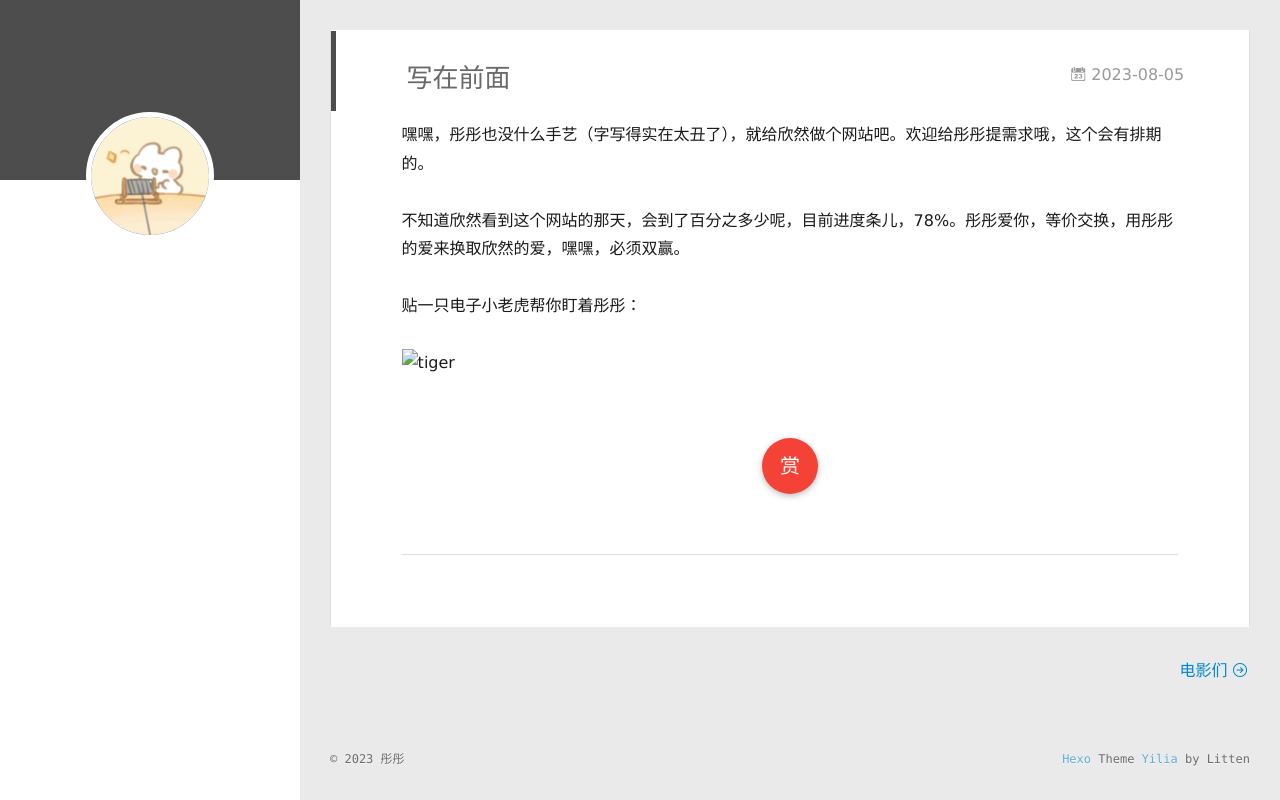
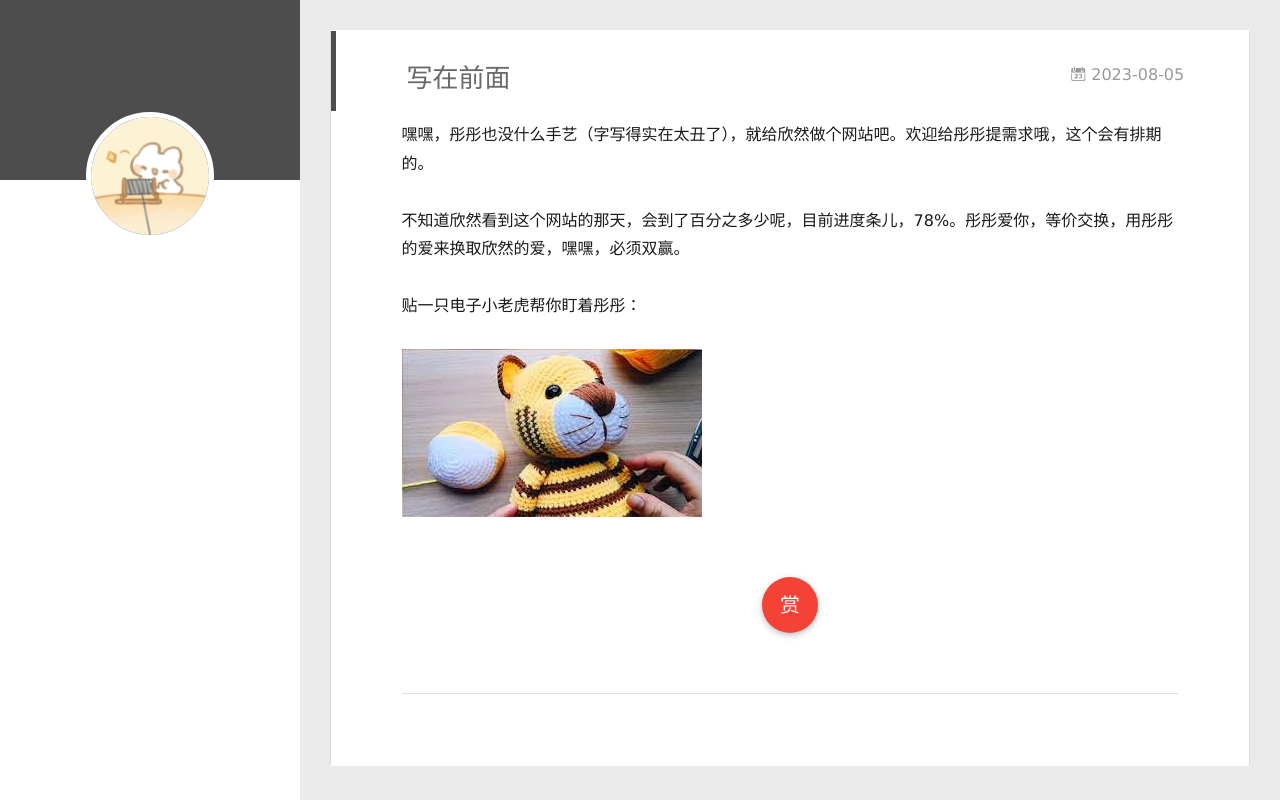
Before and after one commit to xinxinran98/xinxinran98.github.io, a plain HTML site: page 2023/08/05/写在前面/index.html in a window 1280 px wide. Drawn offline with Linux system fonts and the light colour scheme; no server answers.

Commit message:
Site updated: 2023-08-05 22:34:19

```diff
--- a/2023/08/05/写在前面/index.html
+++ b/2023/08/05/写在前面/index.html
@@ -15,12 +15,12 @@
 <meta property="og:site_name" content="xinxinran">
 <meta property="og:description" content="嘿嘿，彤彤也没什么手艺（字写得实在太丑了），就给欣然做个网站吧。欢迎给彤彤提需求哦，这个会有排期的。 不知道欣然看到这个网站的那天，会到了百分之多少呢，目前进度条儿，78%。彤彤爱你，等价交换，用彤彤的爱来换取欣然的爱，嘿嘿，必须双赢。 贴一只电子小老虎帮你盯着彤彤：">
 <meta property="og:locale" content="en_US">
-<meta property="og:image" content="http://example.com/.com//%E5%86%99%E5%9C%A8%E5%89%8D%E9%9D%A2/tiger.jpg">
+<meta property="og:image" content="http://example.com/images/tiger.jpg">
 <meta property="article:published_time" content="2023-08-05T13:32:27.000Z">
-<meta property="article:modified_time" content="2023-08-05T14:33:02.294Z">
+<meta property="article:modified_time" content="2023-08-05T14:34:15.195Z">
 <meta property="article:author" content="彤彤">
 <meta name="twitter:card" content="summary">
-<meta name="twitter:image" content="http://example.com/.com//%E5%86%99%E5%9C%A8%E5%89%8D%E9%9D%A2/tiger.jpg">
+<meta name="twitter:image" content="http://example.com/images/tiger.jpg">
 
     <link rel="alternative" href="/atom.xml" title="xinxinran" type="application/atom+xml">
 
@@ -139,7 +139,7 @@
         <p>嘿嘿，彤彤也没什么手艺（字写得实在太丑了），就给欣然做个网站吧。欢迎给彤彤提需求哦，这个会有排期的。</p>
 <p>不知道欣然看到这个网站的那天，会到了百分之多少呢，目前进度条儿，78%。彤彤爱你，等价交换，用彤彤的爱来换取欣然的爱，嘿嘿，必须双赢。</p>
 <p>贴一只电子小老虎帮你盯着彤彤：</p>
-<p><img src="/.com//%E5%86%99%E5%9C%A8%E5%89%8D%E9%9D%A2/tiger.jpg" alt="tiger"></p>
+<p><img src="/images/tiger.jpg" alt="tiger"></p>
 
 
 
```
Also changed, not shown: index.html (+1 -1 lines), images/tiger.jpg (added).
